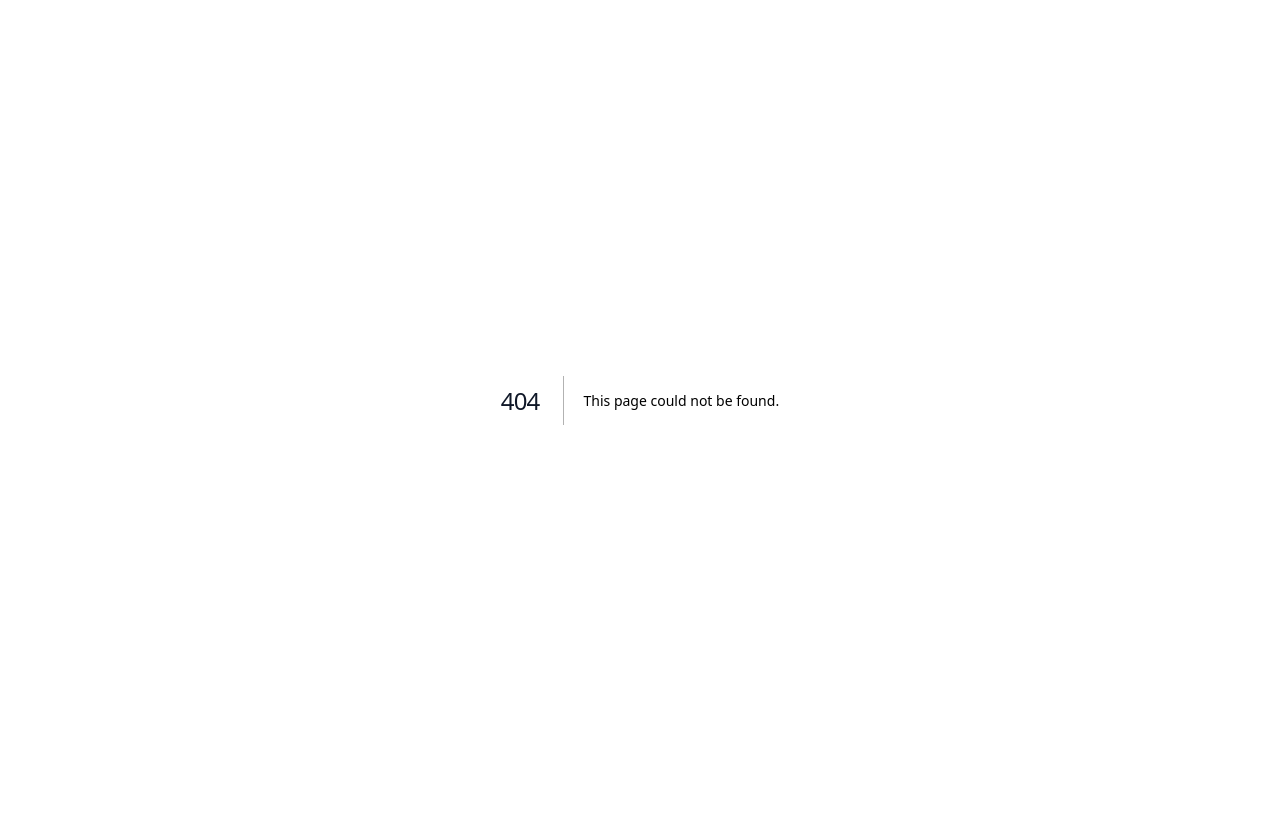
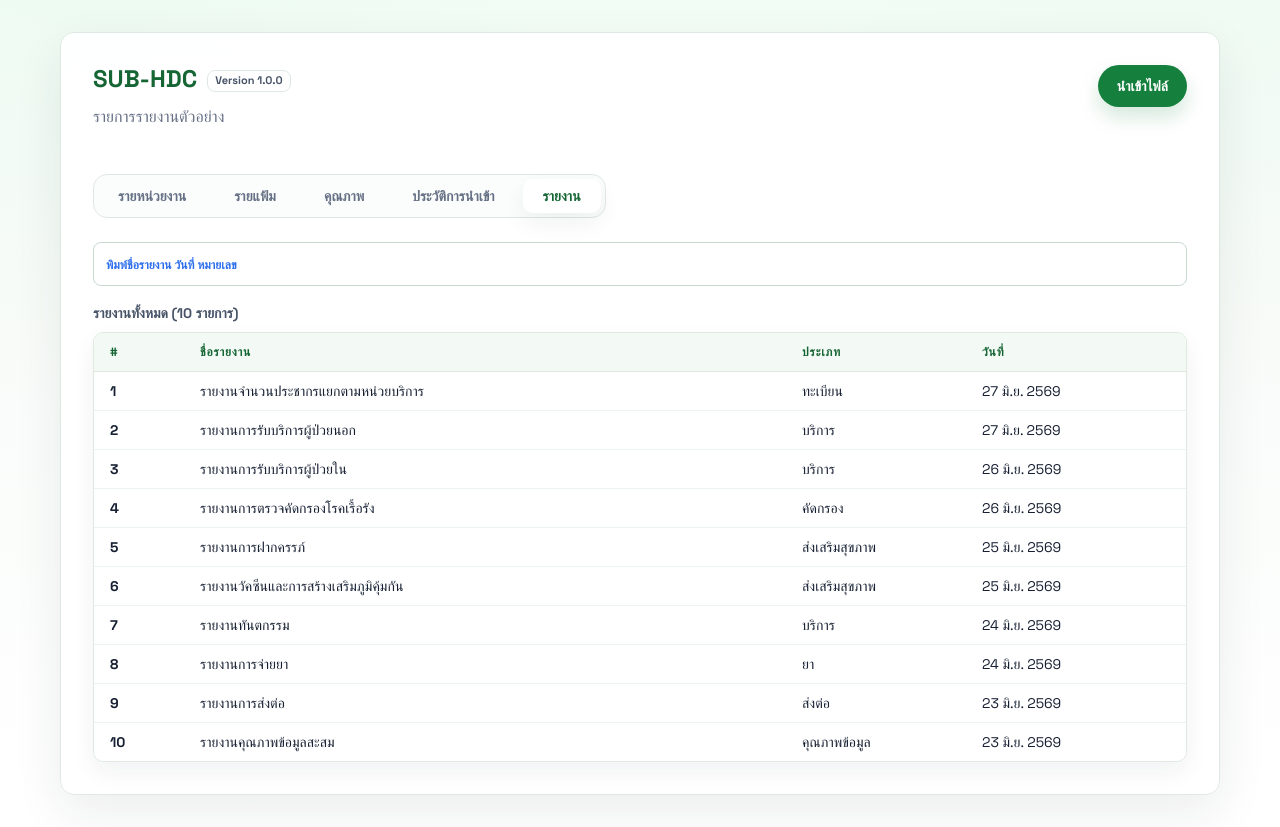
Before and after one commit to tehnplk/SUB_HDC, a Next.js app in the folder webapp/: page /dashboard/report in a window 1280 px wide. Before the commit this address had no page. Before the commit the page ends 800 px from the top, so only its background shows below. Built offline with nearby package versions, Linux system fonts and the light colour scheme; no server answers.

Commit message:
feat: implement DashboardPageTitle component for dynamic header and add version label; update dashboard pages to use new component

```diff
--- a/webapp/app/dashboard/file-list/page.js
+++ b/webapp/app/dashboard/file-list/page.js
@@ -2,6 +2,7 @@
 
 import { useEffect, useState } from "react";
 import Link from "next/link";
+import DashboardPageTitle from "@/components/dashboard-page-title";
 import DashboardTabs from "@/components/dashboard-tabs";
 
 function formatNumber(value) {
@@ -37,14 +38,12 @@ export default function FileListDashboard() {
   const hasData = data && !error;
   const files = data?.files || [];
 
-  const centerSuffix = data?.centerName ? ` ${data.centerName}` : "";
-
   return (
     <div className="main dashboardMain">
       <section className="panel panelWide dashboardPanel">
         <div className="headerRow">
           <div>
-            <h4 className="pageHeaderTitle">SUB-HDC{centerSuffix}</h4>
+            <DashboardPageTitle />
             <p className="lead">จำนวนข้อมูลสะสมในระบบแยกตามรายแฟ้ม</p>
           </div>
           <Link href="/upload" className="navLink">
--- a/webapp/app/dashboard/hos-list/page.js
+++ b/webapp/app/dashboard/hos-list/page.js
@@ -2,6 +2,7 @@
 
 import { useEffect, useMemo, useState } from "react";
 import Link from "next/link";
+import DashboardPageTitle from "@/components/dashboard-page-title";
 import DashboardTabs from "@/components/dashboard-tabs";
 import { getFileTypeLabel, getMonthlyRowTotal } from "@/lib/dashboard-data.mjs";
 
@@ -51,14 +52,12 @@ export default function HosListDashboard() {
   const rows = data?.rows || [];
   const months = data?.months || [];
 
-  const centerSuffix = data?.centerName ? ` ${data.centerName}` : "";
-
   return (
     <div className="main dashboardMain">
       <section className="panel panelWide dashboardPanel">
         <div className="headerRow">
           <div>
-            <h4 className="pageHeaderTitle">SUB-HDC{centerSuffix}</h4>
+            <DashboardPageTitle />
             <p className="lead">จำนวนข้อมูลแต่ละแฟ้ม แยกตาม HOSCODE</p>
           </div>
           <Link href="/upload" className="navLink">
--- a/webapp/app/dashboard/quality/page.js
+++ b/webapp/app/dashboard/quality/page.js
@@ -2,6 +2,7 @@
 
 import { useEffect, useMemo, useRef, useState } from "react";
 import Link from "next/link";
+import DashboardPageTitle from "@/components/dashboard-page-title";
 import DashboardTabs from "@/components/dashboard-tabs";
 
 function formatNumber(value) {
@@ -201,14 +202,12 @@ export default function QualityDashboard() {
 
   const hasData = data && !error;
   const rows = data?.rows || [];
-  const centerSuffix = data?.centerName ? ` ${data.centerName}` : "";
-
   return (
     <div className="main dashboardMain">
       <section className="panel panelWide dashboardPanel">
         <div className="headerRow">
           <div>
-            <h4 className="pageHeaderTitle">SUB-HDC{centerSuffix}</h4>
+            <DashboardPageTitle />
             <p className="lead">คุณภาพ/ความถูกต้องของข้อมูลรายแฟ้มและหน่วยงาน</p>
           </div>
           <Link href="/upload" className="navLink">
--- /dev/null
+++ b/webapp/app/dashboard/report/page.js
@@ -0,0 +1,118 @@
+"use client";
+
+import { useState } from "react";
+import Link from "next/link";
+import DashboardPageTitle from "@/components/dashboard-page-title";
+import DashboardTabs from "@/components/dashboard-tabs";
+
+const REPORT_ROWS = [
+  { id: 1, name: "รายงานจำนวนประชากรแยกตามหน่วยบริการ", type: "ทะเบียน", date: "27 มิ.ย. 2569" },
+  { id: 2, name: "รายงานการรับบริการผู้ป่วยนอก", type: "บริการ", date: "27 มิ.ย. 2569" },
+  { id: 3, name: "รายงานการรับบริการผู้ป่วยใน", type: "บริการ", date: "26 มิ.ย. 2569" },
+  { id: 4, name: "รายงานการตรวจคัดกรองโรคเรื้อรัง", type: "คัดกรอง", date: "26 มิ.ย. 2569" },
+  { id: 5, name: "รายงานการฝากครรภ์", type: "ส่งเสริมสุขภาพ", date: "25 มิ.ย. 2569" },
+  { id: 6, name: "รายงานวัคซีนและการสร้างเสริมภูมิคุ้มกัน", type: "ส่งเสริมสุขภาพ", date: "25 มิ.ย. 2569" },
+  { id: 7, name: "รายงานทันตกรรม", type: "บริการ", date: "24 มิ.ย. 2569" },
+  { id: 8, name: "รายงานการจ่ายยา", type: "ยา", date: "24 มิ.ย. 2569" },
+  { id: 9, name: "รายงานการส่งต่อ", type: "ส่งต่อ", date: "23 มิ.ย. 2569" },
+  { id: 10, name: "รายงานคุณภาพข้อมูลสะสม", type: "คุณภาพข้อมูล", date: "23 มิ.ย. 2569" },
+];
+
+export default function ReportDashboard() {
+  const [searchTerm, setSearchTerm] = useState("");
+  const filteredRows = REPORT_ROWS.filter((report) => {
+    const term = searchTerm.trim().toLowerCase();
+    if (!term) return true;
+    return (
+      report.name.toLowerCase().includes(term) ||
+      report.type.toLowerCase().includes(term) ||
+      report.date.toLowerCase().includes(term) ||
+      String(report.id).includes(term)
+    );
+  });
+  return (
+    <div className="main dashboardMain">
+      <section className="panel panelWide dashboardPanel">
+        <div className="headerRow">
+          <div>
+            <DashboardPageTitle />
+            <p className="lead">รายการรายงานตัวอย่าง</p>
+          </div>
+          <Link href="/upload" className="navLink">
+            นำเข้าไฟล์
+          </Link>
+        </div>
+
+        <DashboardTabs />
+
+        <div className="filterGrid" style={{ gridTemplateColumns: "1fr" }}>
+          <div className="field">
+            <input
+              type="text"
+              aria-label="ค้นหารายงาน"
+              placeholder="พิมพ์ชื่อรายงาน วันที่ หมายเลข"
+              className="fieldInput"
+              value={searchTerm}
+              onChange={(event) => setSearchTerm(event.target.value)}
+              style={{
+                width: "100%",
+                minHeight: "44px",
+                border: "1px solid var(--border-strong)",
+                borderRadius: "var(--radius-sm)",
+                background: "#ffffff",
+                color: "var(--foreground)",
+                font: "inherit",
+                fontSize: "15px",
+                fontWeight: "650",
+                padding: "0 12px",
+                outline: "none",
+                transition: "border-color 0.15s, box-shadow 0.15s, background 0.15s",
+              }}
+              onFocus={(event) => {
+                event.target.style.borderColor = "var(--accent)";
+                event.target.style.boxShadow = "0 0 0 4px var(--accent-glow)";
+              }}
+              onBlur={(event) => {
+                event.target.style.borderColor = "var(--border-strong)";
+                event.target.style.boxShadow = "none";
+              }}
+            />
+          </div>
+        </div>
+
+        <div className="tableMeta">รายงานทั้งหมด ({filteredRows.length} รายการ)</div>
+
+        <div className="tableWrap">
+          <table className="fileTable">
+            <thead>
+              <tr>
+                <th style={{ width: "90px" }}>#</th>
+                <th>ชื่อรายงาน</th>
+                <th style={{ width: "180px" }}>ประเภท</th>
+                <th style={{ width: "220px" }}>วันที่</th>
+              </tr>
+            </thead>
+            <tbody>
+              {filteredRows.length ? (
+                filteredRows.map((report) => (
+                  <tr key={report.id}>
+                    <td className="fileCol">{report.id}</td>
+                    <td>{report.name}</td>
+                    <td>{report.type}</td>
+                    <td>{report.date}</td>
+                  </tr>
+                ))
+              ) : (
+                <tr>
+                  <td className="emptyCell" colSpan={4}>
+                    ไม่พบรายงาน
+                  </td>
+                </tr>
+              )}
+            </tbody>
+          </table>
+        </div>
+      </section>
+    </div>
+  );
+}
--- a/webapp/app/globals.css
+++ b/webapp/app/globals.css
@@ -1025,6 +1025,21 @@ button:disabled {
   line-height: 1.2;
 }
 
+.versionLabel {
+  display: inline-flex;
+  align-items: center;
+  margin-left: 10px;
+  padding: 2px 7px;
+  border: 1px solid var(--border);
+  border-radius: var(--radius-sm);
+  color: var(--muted-strong);
+  background: #ffffff;
+  font-size: 11px;
+  font-weight: 800;
+  line-height: 1.4;
+  vertical-align: middle;
+}
+
 /* Quality Dashboard Charts Grid */
 .chartsGrid {
   display: grid;
--- /dev/null
+++ b/webapp/components/dashboard-page-title.jsx
@@ -0,0 +1,34 @@
+"use client";
+
+import { useEffect, useState } from "react";
+import packageConfig from "../package.json";
+
+export default function DashboardPageTitle() {
+  const [centerName, setCenterName] = useState("");
+  const centerSuffix = centerName ? ` ${centerName}` : "";
+
+  useEffect(() => {
+    const controller = new AbortController();
+
+    fetch("/api/dashboard?summary=true", { signal: controller.signal })
+      .then((res) => {
+        if (!res.ok) throw new Error("Failed to load dashboard summary");
+        return res.json();
+      })
+      .then((payload) => {
+        setCenterName(payload.centerName || "");
+      })
+      .catch((err) => {
+        if (err.name !== "AbortError") setCenterName("");
+      });
+
+    return () => controller.abort();
+  }, []);
+
+  return (
+    <h4 className="pageHeaderTitle">
+      SUB-HDC{centerSuffix}
+      <span className="versionLabel">Version {packageConfig.version}</span>
+    </h4>
+  );
+}
--- a/webapp/components/dashboard-tabs.jsx
+++ b/webapp/components/dashboard-tabs.jsx
@@ -8,6 +8,7 @@ const TABS = [
   { href: "/dashboard/file-list", label: "รายแฟ้ม" },
   { href: "/dashboard/quality", label: "คุณภาพ" },
   { href: "/dashboard/log-import", label: "ประวัติการนำเข้า" },
+  { href: "/dashboard/report", label: "รายงาน" },
 ];
 
 export default function DashboardTabs() {
```
Also changed, not shown: webapp/app/dashboard/log-import/page.js (+3 -4 lines).
